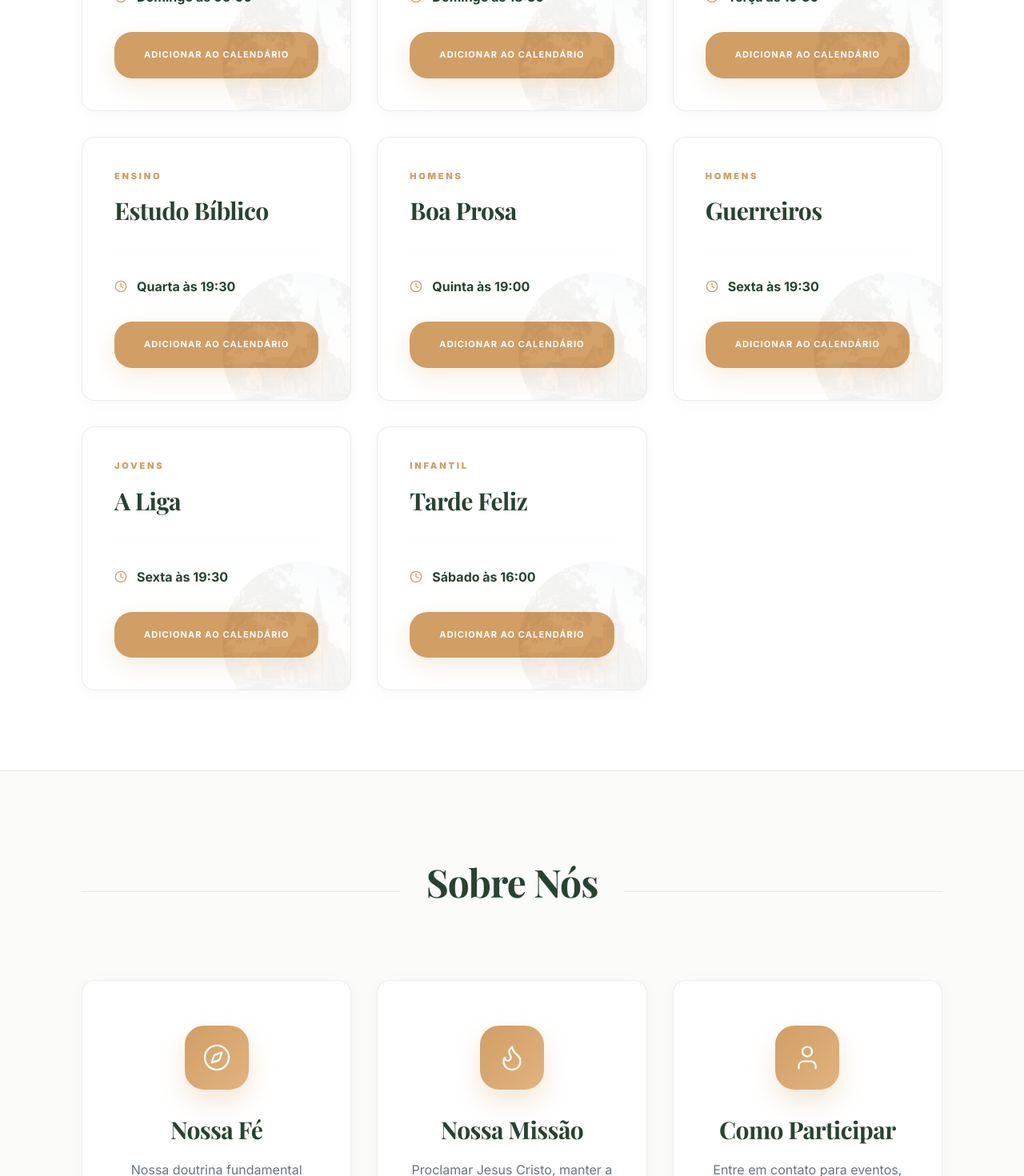
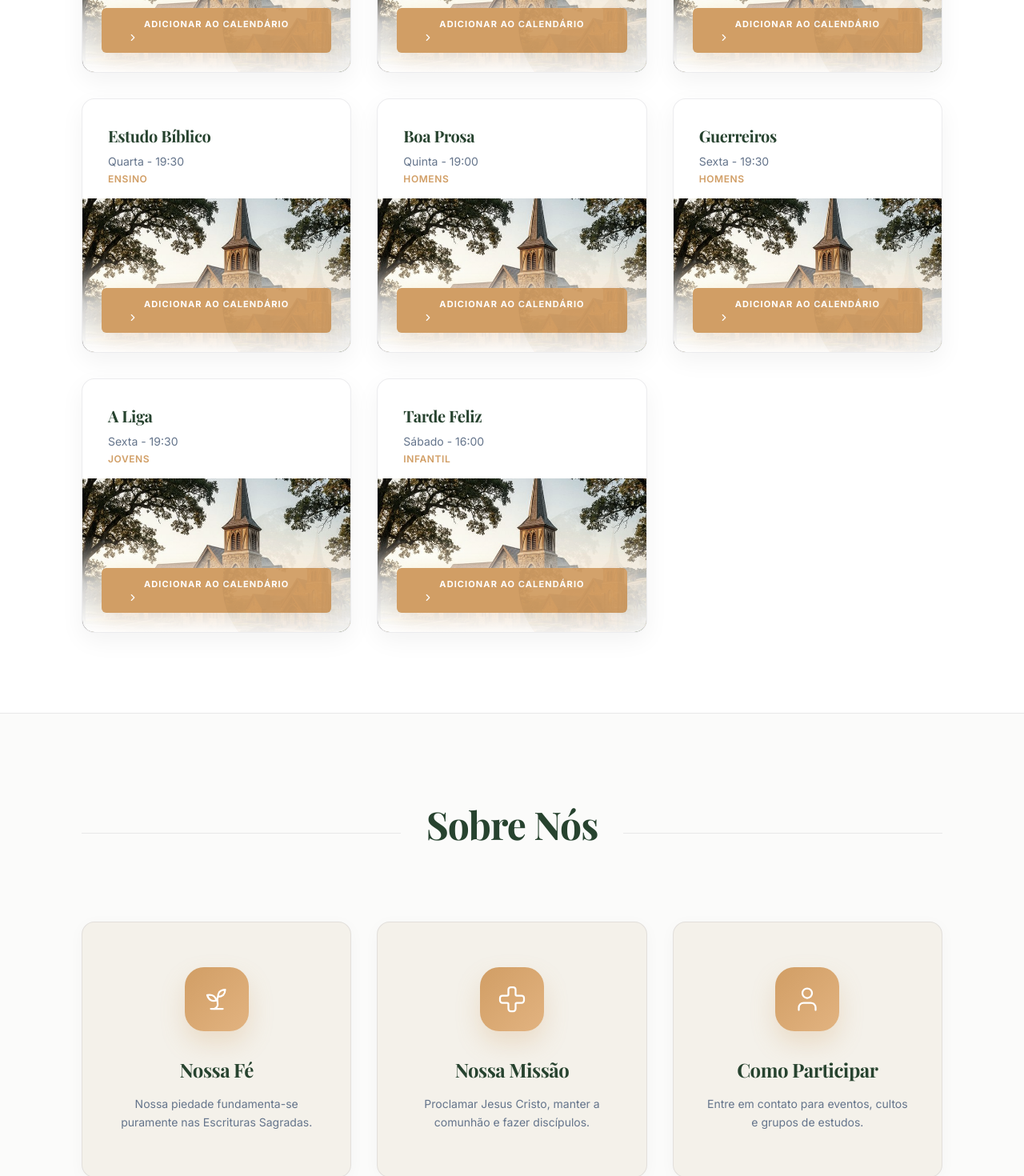
Before and after one commit to eduardocampusti/portal-eclesia, a React (Vite) app: page /#/ in a window 1280 px wide. Shown: the part 1260-2730 px from the top of the page at 80% size. Built offline with nearby package versions, Linux system fonts and the light colour scheme; no server answers; the database is empty; a web font is replaced by a local one.

Commit message:
style: final pixel-perfect refinements for design fidelity

```diff
--- a/components/TodayAtChurch.tsx
+++ b/components/TodayAtChurch.tsx
@@ -30,17 +30,22 @@ const TodayAtChurch: React.FC<TodayAtChurchProps> = ({ banners = [], mode = 'gri
     return (
         <div className="grid grid-cols-1 md:grid-cols-2 lg:grid-cols-3 gap-8">
             {activeSchedule.map((item, idx) => (
-                <div key={idx} className="eventCard group">
-                    <div className="flex flex-col h-full">
-                        <span className="text-[11px] font-black uppercase text-orange tracking-[0.25em] mb-4">{item.ministry}</span>
-                        <h3 className="!text-3xl !font-bold mb-8 group-hover:text-orange transition-colors duration-500 leading-tight">{item.title}</h3>
+                <div key={idx} className="eventCard group !p-0 overflow-hidden flex flex-col">
+                    <div className="p-8 pb-4">
+                        <h3 className="!text-xl !font-bold mb-2 group-hover:text-orange transition-colors duration-500">{item.title}</h3>
+                        <p className="text-sm !text-text-muted mb-1">{getWeekdayName(item.day)} - {item.time}</p>
+                        <p className="text-xs font-semibold !text-orange uppercase tracking-wider">{item.ministry}</p>
+                    </div>
 
-                        <div className="mt-auto pt-8 border-t border-slate-100/50">
-                            <p className="!text-[#27432F] !font-bold !text-base flex items-center gap-3 mb-8">
-                                <Clock size={16} className="text-orange" /> {getWeekdayName(item.day)} às {item.time}
-                            </p>
-                            <button className="btnAccent w-full !rounded-2xl !py-5 shadow-xl shadow-orange/10 hover:shadow-orange/30 transition-all duration-500 font-bold uppercase tracking-widest text-[11px]">
-                                Adicionar ao Calendário
+                    <div className="relative h-48 mt-auto">
+                        <img
+                            src="/hero.jpg"
+                            alt={item.title}
+                            className="w-full h-full object-cover grayscale-[0.3] group-hover:grayscale-0 transition-all duration-700"
+                        />
+                        <div className="absolute inset-x-0 bottom-0 p-6 pt-10 bg-gradient-to-t from-white via-white/80 to-transparent">
+                            <button className="btnAccent w-full !rounded-md !py-3 !text-[11px] !font-bold uppercase tracking-widest shadow-xl shadow-orange/20">
+                                Adicionar ao Calendário <ChevronRight size={14} className="ml-1" />
                             </button>
                         </div>
                     </div>
--- a/index.css
+++ b/index.css
@@ -237,6 +237,14 @@ p {
   color: var(--orange);
 }
 
+.navSeparator {
+  width: 3px;
+  height: 3px;
+  background: var(--border);
+  border-radius: 50%;
+  opacity: 0.5;
+}
+
 /* Hero Section (Full Overlay) */
 .hero {
   position: relative;
@@ -295,12 +303,12 @@ p {
   background: #fff;
   border-radius: var(--radius);
   border: 1px solid var(--border);
-  padding: 40px;
+  padding: 0;
   transition: var(--transition);
   position: relative;
   overflow: hidden;
   height: 100%;
-  box-shadow: var(--shadow-subtle);
+  box-shadow: 0 10px 30px rgba(0, 0, 0, 0.05);
 }
 
 .eventCard::after {
--- a/pages/PublicLanding.tsx
+++ b/pages/PublicLanding.tsx
@@ -20,6 +20,7 @@ import {
   Instagram,
   Twitter,
   Plus,
+  Sprout,
   Compass
 } from 'lucide-react';
 import { churchService } from '../services/churchService';
@@ -107,38 +108,28 @@ const PublicLanding: React.FC = () => {
           <Link to="/" className="logoArea">
             <img src="/logo.jpg" alt="Logo IPB" />
             <div className="flex flex-col">
-              <span className="font-extrabold text-lg text-[#27432F] leading-tight uppercase tracking-tight">IPB Brotas</span>
-              <span className="text-[10px] font-bold text-[#D19E65] uppercase tracking-widest leading-none">Presbiteriana</span>
+              <span className="font-extrabold text-lg text-[#27432F] leading-[1.1] uppercase tracking-[0.05em]">Igreja Presbiteriana</span>
+              <span className="text-[10px] font-extrabold text-[#D19E65] uppercase tracking-[0.3em] leading-none mt-1">de Brotas de Macaúbas</span>
             </div>
           </Link>
 
-          <nav className="navMenu hidden lg:flex">
+          <nav className="navMenu hidden lg:flex items-center gap-6">
             <a href="#sobre" onClick={(e) => scrollToSection(e, 'sobre')}>Sobre</a>
+            <div className="navSeparator" />
             <a href="#agenda" onClick={(e) => scrollToSection(e, 'agenda')}>Programação</a>
+            <div className="navSeparator" />
             <a href="#visite" onClick={(e) => scrollToSection(e, 'visite')}>Localização</a>
           </nav>
 
           <div className="flex items-center gap-4">
-            <a href="#agenda" onClick={(e) => scrollToSection(e, 'agenda')} className="btnAccent hidden md:inline-flex">
-              Horários dos Cultos
+            <a href="#agenda" onClick={(e) => scrollToSection(e, 'agenda')} className="btnAccent hidden md:inline-flex !py-3 !px-6 !text-[12px] !font-bold">
+              Horários dos Cultos <ChevronRight size={14} className="ml-1" />
             </a>
             <button className="lg:hidden p-2 text-[#27432F]" onClick={() => setIsMenuOpen(!isMenuOpen)}>
               {isMenuOpen ? <X size={28} /> : <Menu size={28} />}
             </button>
           </div>
         </div>
-
-        {/* Mobile Menu */}
-        {isMenuOpen && (
-          <div className="lg:hidden fixed inset-0 top-[90px] bg-white z-[110] p-8 flex flex-col gap-6 shadow-2xl animate-in fade-in zoom-in duration-300">
-            <a href="#sobre" onClick={(e) => scrollToSection(e, 'sobre')} className="text-2xl font-bold text-[#27432F]">Sobre a IPB</a>
-            <a href="#agenda" onClick={(e) => scrollToSection(e, 'agenda')} className="text-2xl font-bold text-[#27432F]">Programação</a>
-            <a href="#visite" onClick={(e) => scrollToSection(e, 'visite')} className="text-2xl font-bold text-[#27432F]">Localização</a>
-            <div className="mt-4 pt-6 border-t border-slate-100">
-              <a href="#agenda" onClick={(e) => scrollToSection(e, 'agenda')} className="btnAccent w-full">Horários dos Cultos</a>
-            </div>
-          </div>
-        )}
       </header>
 
       {/* Hero Section (Design Match) */}
@@ -146,14 +137,14 @@ const PublicLanding: React.FC = () => {
         <div className="container">
           <div className="heroContent animate-in fade-in slide-in-from-left duration-1000">
             <h1 className="mb-8 tracking-tight !leading-[1.05]">Igreja Presbiteriana de Brotas de Macaúbas</h1>
-            <p className="heroSub text-xl !font-medium !italic tracking-wide">
-              Pureza na Doutrina, Simplicidade no Culto, Santidade na Vida.
+            <p className="heroSub text-xl !font-medium !italic tracking-wide !text-[#27432F]">
+              Pureza na Doutrina, <span className="text-orange">Simplicidade no Culto</span>, Santidade na Vida.
             </p>
             <div className="flex flex-wrap gap-4 mt-12">
               <a href="#agenda" onClick={(e) => scrollToSection(e, 'agenda')} className="btn btnPrimary !px-10">
                 Ver horários
               </a>
-              <a href="#visite" onClick={(e) => scrollToSection(e, 'visite')} className="btn btnSecondary !px-10 font-bold">
+              <a href="#visite" onClick={(e) => scrollToSection(e, 'visite')} className="btn btnSecondary !px-10 !bg-[#FBFBFA]">
                 Como chegar <ChevronRight size={18} className="ml-1" />
               </a>
             </div>
@@ -181,26 +172,26 @@ const PublicLanding: React.FC = () => {
           </div>
 
           <div className="grid grid-cols-1 md:grid-cols-3 gap-12 mb-16">
-            <div className="infoCard group">
-              <div className="circleIcon"><Compass size={36} strokeWidth={1.5} /></div>
-              <h3 className="mb-4 !text-3xl">Nossa Fé</h3>
-              <p className="text-base leading-loose">Nossa doutrina fundamental baseia-se puramente nas Escrituras Sagradas.</p>
+            <div className="infoCard group !bg-[#F4F1EA]">
+              <div className="circleIcon !bg-orange"><Sprout size={36} strokeWidth={1.5} /></div>
+              <h3 className="mb-4 !text-2xl">Nossa Fé</h3>
+              <p className="text-sm leading-relaxed">Nossa piedade fundamenta-se puramente nas Escrituras Sagradas.</p>
             </div>
-            <div className="infoCard group">
-              <div className="circleIcon"><Flame size={36} strokeWidth={1.5} /></div>
-              <h3 className="mb-4 !text-3xl">Nossa Missão</h3>
-              <p className="text-base leading-loose">Proclamar Jesus Cristo, manter a comunhão e fazer discípulos.</p>
+            <div className="infoCard group !bg-[#F4F1EA]">
+              <div className="circleIcon !bg-orange"><Cross size={36} strokeWidth={1.5} /></div>
+              <h3 className="mb-4 !text-2xl">Nossa Missão</h3>
+              <p className="text-sm leading-relaxed">Proclamar Jesus Cristo, manter a comunhão e fazer discípulos.</p>
             </div>
-            <div className="infoCard group">
-              <div className="circleIcon"><User size={36} strokeWidth={1.5} /></div>
-              <h3 className="mb-4 !text-3xl">Como Participar</h3>
-              <p className="text-base leading-loose">Entre em contato para eventos, cultos e grupos de estudos.</p>
+            <div className="infoCard group !bg-[#F4F1EA]">
+              <div className="circleIcon !bg-orange"><User size={36} strokeWidth={1.5} /></div>
+              <h3 className="mb-4 !text-2xl">Como Participar</h3>
+              <p className="text-sm leading-relaxed">Entre em contato para eventos, cultos e grupos de estudos.</p>
             </div>
           </div>
 
           <div className="text-center mt-12">
-            <a href="#sobre" className="text-green font-bold text-lg inline-flex items-center gap-2 hover:gap-4 transition-all group">
-              Conheça nossa história <ChevronRight size={20} className="text-orange" />
+            <a href="#sobre" className="text-green font-bold text-base inline-flex items-center gap-2 hover:gap-4 transition-all group">
+              Conheça nossa história <ChevronRight size={18} className="text-orange" />
             </a>
           </div>
         </div>
@@ -232,36 +223,47 @@ const PublicLanding: React.FC = () => {
             </div>
 
             {/* Direita: Info Grid */}
-            <div className="lg:col-span-4 col-span-12 flex flex-col gap-6">
+            <div className="lg:col-span-5 col-span-12 flex flex-col gap-6">
+              <div className="grid grid-cols-1 md:grid-cols-2 lg:grid-cols-1 gap-6">
                 <div className="p-8 bg-[#F4F1EA] rounded-xl flex items-center gap-6 group hover:translate-x-2 transition-transform">
-                <div className="w-12 h-12 rounded-full bg-white flex items-center justify-center text-orange shadow-sm">
+                  <div className="w-12 h-12 rounded-lg bg-white flex items-center justify-center text-orange shadow-sm">
                     <MapPin size={24} />
                   </div>
                   <div>
-                  <h4 className="text-[10px] uppercase font-black text-orange tracking-widest mb-1">Rua Waldemar Falcão</h4>
-                  <p className="text-base font-bold text-green">Brotas de Macaúbas • BA</p>
+                    <h4 className="text-[10px] uppercase font-black text-orange tracking-widest mb-1 leading-none">Rua Waldemar Falcão</h4>
+                    <p className="text-sm font-bold text-green">Brotas de Macaúbas • BA</p>
                   </div>
                 </div>
 
                 <div className="p-8 bg-[#F4F1EA] rounded-xl flex items-center gap-6 group hover:translate-x-2 transition-transform">
-                <div className="w-12 h-12 rounded-full bg-white flex items-center justify-center text-orange shadow-sm">
+                  <div className="w-12 h-12 rounded-lg bg-white flex items-center justify-center text-orange shadow-sm">
                     <Clock size={24} />
                   </div>
                   <div>
-                  <h4 className="text-[10px] uppercase font-black text-orange tracking-widest mb-1">Horários dos Cultos</h4>
-                  <p className="text-base font-bold text-green">Domingo • 09:00h & 19:00h</p>
-                  <p className="text-base font-bold text-green">Quarta-feira • 19:30h</p>
+                    <h4 className="text-[10px] uppercase font-black text-orange tracking-widest mb-1 leading-none">Horários dos Cultos</h4>
+                    <p className="text-sm font-bold text-green">Domingo • 09:00h & 19:00h</p>
+                    <p className="text-sm font-bold text-green">Quarta-feira • 19:30h</p>
                   </div>
                 </div>
 
                 <div className="p-8 bg-[#F4F1EA] rounded-xl flex items-center gap-6 group hover:translate-x-2 transition-transform">
-                <div className="w-12 h-12 rounded-full bg-white flex items-center justify-center text-orange shadow-sm">
+                  <div className="w-12 h-12 rounded-lg bg-white flex items-center justify-center text-orange shadow-sm">
                     <Phone size={24} />
                   </div>
                   <div>
-                  <h4 className="text-[10px] uppercase font-black text-orange tracking-widest mb-1">Fale Conosco</h4>
-                  <p className="text-base font-bold text-green">(77) 99999-9999</p>
-                  <p className="text-base font-bold text-green">contato@ipbbrotas.com.br</p>
+                    <h4 className="text-[10px] uppercase font-black text-orange tracking-widest mb-1 leading-none">Telefone</h4>
+                    <p className="text-sm font-bold text-green">(77) 99999-9999</p>
+                  </div>
+                </div>
+
+                <div className="p-8 bg-[#F4F1EA] rounded-xl flex items-center gap-6 group hover:translate-x-2 transition-transform">
+                  <div className="w-12 h-12 rounded-lg bg-white flex items-center justify-center text-orange shadow-sm">
+                    <Mail size={24} />
+                  </div>
+                  <div>
+                    <h4 className="text-[10px] uppercase font-black text-orange tracking-widest mb-1 leading-none">E-mail</h4>
+                    <p className="text-sm font-bold text-green">contatobrotas@ipb.org.br</p>
+                  </div>
                 </div>
               </div>
             </div>
```
Lines whose indentation alone changed are shown as unchanged.
